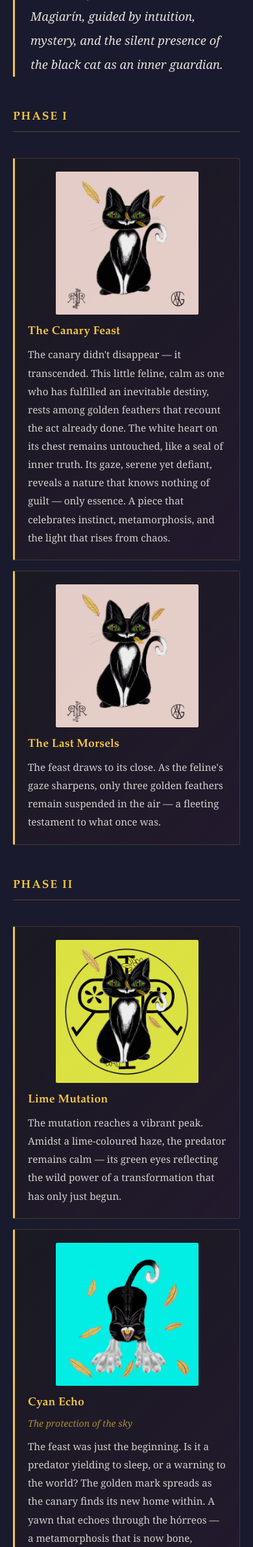
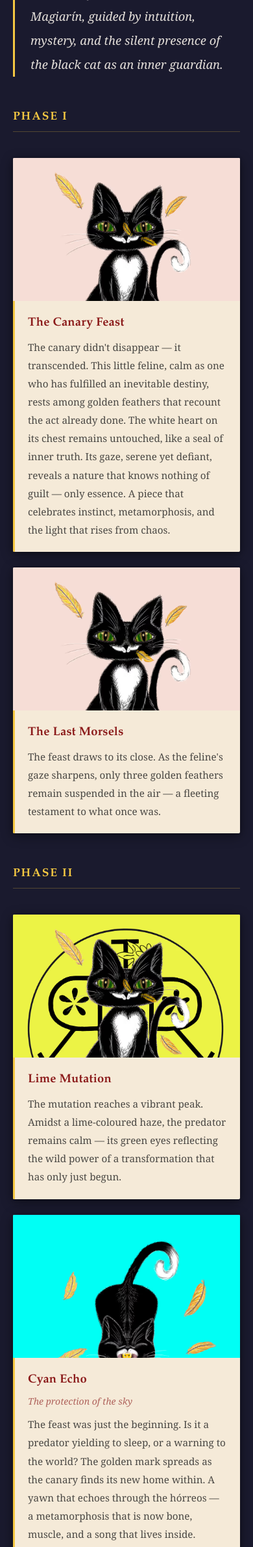
Before and after one commit to RiviaMagiarin/rivia-magiarin, a Flask app: page /canary-feast in a window 390 px wide. Shown: the part 997-3377 px from the top of the page at 65% size. Run offline with Flask 3, Linux system fonts and the light colour scheme.

Commit message:
Fix: Canary Feast: gallery-style layout with paper cards and trilingual content

```diff
--- a/static/css/style.css
+++ b/static/css/style.css
@@ -873,7 +873,7 @@ nav .nav-lang a.active {
 }
 
 .canary-content {
-  max-width: 860px;
+  max-width: 900px;
   margin: 0 auto;
   padding: 5rem 2.5rem 6rem;
   display: flex;
@@ -905,60 +905,65 @@ nav .nav-lang a.active {
   list-style: none;
   display: flex;
   flex-direction: column;
-  gap: 1rem;
+  gap: 1.5rem;
 }
 .canary-phase__item {
   display: flex;
-  align-items: flex-start;
-  gap: 1.5rem;
-  background: linear-gradient(135deg, rgba(26, 26, 26, 0.55) 0%, rgba(139, 26, 26, 0.08) 100%);
-  border: 1px solid rgba(245, 200, 66, 0.18);
-  border-left: 3px solid #f5c842;
+  align-items: stretch;
+  gap: 0;
+  background-color: #f5ead8;
   border-radius: 2px;
-  padding: 1.5rem 1.75rem;
-  transition: border-left-color 0.2s ease, background 0.2s ease;
+  overflow: hidden;
+  box-shadow: 0 4px 18px rgba(0, 0, 0, 0.45), 0 1px 4px rgba(0, 0, 0, 0.25);
+  transition: box-shadow 0.25s ease, transform 0.2s ease;
 }
 .canary-phase__item:nth-child(even) {
   flex-direction: row-reverse;
 }
 .canary-phase__item:hover {
-  border-left-color: #8b1a1a;
-  background: linear-gradient(135deg, rgba(26, 26, 26, 0.65) 0%, rgba(139, 26, 26, 0.15) 100%);
+  box-shadow: 0 8px 32px rgba(0, 0, 0, 0.55), 0 2px 8px rgba(0, 0, 0, 0.3);
+  transform: translateY(-2px);
 }
 .canary-phase__item h3 {
   font-family: "Palatino Linotype", serif;
-  font-size: 1.1rem;
-  color: #f5c842;
+  font-size: 1.15rem;
+  color: #8b1a1a;
   margin-bottom: 0.45rem;
   letter-spacing: 0.01em;
 }
 .canary-phase__item p {
   font-size: 0.95rem;
   line-height: 1.85;
-  color: rgba(245, 240, 232, 0.85);
+  color: rgba(26, 26, 26, 0.78);
 }
 .canary-phase__img {
-  width: 180px;
+  width: 200px;
   flex-shrink: 0;
-  border-radius: 2px;
   -o-object-fit: cover;
      object-fit: cover;
   display: block;
-  opacity: 0.92;
-  transition: opacity 0.25s ease, transform 0.25s ease;
+  transition: opacity 0.25s ease;
 }
 .canary-phase__img:hover {
-  opacity: 1;
-  transform: scale(1.02);
+  opacity: 0.92;
 }
 .canary-phase__text {
   flex: 1;
+  padding: 1.75rem 2rem;
+  display: flex;
+  flex-direction: column;
+  justify-content: center;
+  border-left: 3px solid #f5c842;
+}
+.canary-phase__item:nth-child(even) .canary-phase__text {
+  border-left: none;
+  border-right: 3px solid #f5c842;
 }
 .canary-phase__tagline {
   display: block;
   font-style: italic;
   font-size: 0.88rem;
-  color: rgba(245, 200, 66, 0.65);
+  color: rgba(139, 26, 26, 0.65);
   margin-bottom: 0.6rem;
 }
 
@@ -1061,18 +1066,21 @@ nav .nav-lang a.active {
     padding: 2.5rem 1.25rem 4rem;
     gap: 3rem;
   }
-  .canary-phase__item {
-    flex-direction: column;
-    gap: 0.75rem;
-    padding: 1.25rem;
-  }
+  .canary-phase__item,
   .canary-phase__item:nth-child(even) {
     flex-direction: column;
   }
   .canary-phase__img {
     width: 100%;
-    max-width: 220px;
-    align-self: center;
+    max-width: 100%;
+    height: 220px;
+    -o-object-position: center top;
+       object-position: center top;
+  }
+  .canary-phase__text {
+    border-left: 3px solid #f5c842 !important;
+    border-right: none !important;
+    padding: 1.25rem;
   }
   .canary-cta__btn {
     width: 100%;
--- a/static/sass/partials/_canary.scss
+++ b/static/sass/partials/_canary.scss
@@ -1,5 +1,6 @@
 @use 'base' as *;
 
+// ─── Hero ────────────────────────────────────────────────────────────────────
 .canary-hero {
     position: relative;
     width: 100%;
@@ -9,7 +10,6 @@
     align-items: center;
     justify-content: center;
 
-    // overlay gradiente oscuro sobre la imagen
     &::after {
         content: '';
         position: absolute;
@@ -39,7 +39,7 @@
         z-index: 2;
         font-family: $font-title;
         font-size: clamp(1.9rem, 5vw, 3.6rem);
-        color: $cozy-cream;
+        color: $canary-cream;
         text-align: center;
         letter-spacing: 0.07em;
         text-shadow:
@@ -52,7 +52,7 @@
 
 // ─── Contenedor del artículo ──────────────────────────────────────────────────
 .canary-content {
-    max-width: 860px;
+    max-width: 900px;
     margin: 0 auto;
     padding: 5rem 2.5rem 6rem;
     display: flex;
@@ -91,41 +91,37 @@
         list-style: none;
         display: flex;
         flex-direction: column;
-        gap: 1rem;
+        gap: 1.5rem;
     }
 
+    // ── Tarjeta estilo galería en papel ───────────────────────────────────────
     &__item {
         display: flex;
-        align-items: flex-start;
-        gap: 1.5rem;
-        background: linear-gradient(
-            135deg,
-            rgba($canary-black, 0.55) 0%,
-            rgba($canary-red, 0.08) 100%
-        );
-        border: 1px solid rgba($canary-yellow, 0.18);
-        border-left: 3px solid $canary-yellow;
+        align-items: stretch;
+        gap: 0;
+        background-color: #f5ead8;
         border-radius: 2px;
-        padding: 1.5rem 1.75rem;
-        transition: border-left-color 0.2s ease, background 0.2s ease;
+        overflow: hidden;
+        box-shadow:
+            0 4px 18px rgba(0, 0, 0, 0.45),
+            0 1px 4px rgba(0, 0, 0, 0.25);
+        transition: box-shadow 0.25s ease, transform 0.2s ease;
 
         &:nth-child(even) {
             flex-direction: row-reverse;
         }
 
         &:hover {
-            border-left-color: $canary-red;
-            background: linear-gradient(
-                135deg,
-                rgba($canary-black, 0.65) 0%,
-                rgba($canary-red, 0.15) 100%
-            );
+            box-shadow:
+                0 8px 32px rgba(0, 0, 0, 0.55),
+                0 2px 8px rgba(0, 0, 0, 0.3);
+            transform: translateY(-2px);
         }
 
         h3 {
             font-family: $font-title;
-            font-size: 1.1rem;
-            color: $canary-yellow;
+            font-size: 1.15rem;
+            color: $canary-red;
             margin-bottom: 0.45rem;
             letter-spacing: 0.01em;
         }
@@ -133,34 +129,45 @@
         p {
             font-size: 0.95rem;
             line-height: 1.85;
-            color: rgba($canary-cream, 0.85);
+            color: rgba($canary-black, 0.78);
         }
     }
 
+    // ── Imagen integrada sin bordes ───────────────────────────────────────────
     &__img {
-        width: 180px;
+        width: 200px;
         flex-shrink: 0;
-        border-radius: 2px;
         object-fit: cover;
         display: block;
-        opacity: 0.92;
-        transition: opacity 0.25s ease, transform 0.25s ease;
+        transition: opacity 0.25s ease;
 
         &:hover {
-            opacity: 1;
-            transform: scale(1.02);
+            opacity: 0.92;
         }
     }
 
+    // ── Texto con padding propio ──────────────────────────────────────────────
     &__text {
         flex: 1;
+        padding: 1.75rem 2rem;
+        display: flex;
+        flex-direction: column;
+        justify-content: center;
+        border-left: 3px solid $canary-yellow;
+
+        // En las tarjetas invertidas el borde va a la derecha
+        .canary-phase__item:nth-child(even) & {
+            border-left: none;
+            border-right: 3px solid $canary-yellow;
+        }
     }
 
+    // ── Subtítulo itálico ─────────────────────────────────────────────────────
     &__tagline {
         display: block;
         font-style: italic;
         font-size: 0.88rem;
-        color: rgba($canary-yellow, 0.65);
+        color: rgba($canary-red, 0.65);
         margin-bottom: 0.6rem;
     }
 }
@@ -280,20 +287,22 @@
         gap: 3rem;
     }
 
-    .canary-phase__item {
+    .canary-phase__item,
+    .canary-phase__item:nth-child(even) {
         flex-direction: column;
-        gap: 0.75rem;
-        padding: 1.25rem;
-
-        &:nth-child(even) {
-            flex-direction: column;
-        }
     }
 
     .canary-phase__img {
         width: 100%;
-        max-width: 220px;
-        align-self: center;
+        max-width: 100%;
+        height: 220px;
+        object-position: center top;
+    }
+
+    .canary-phase__text {
+        border-left: 3px solid $canary-yellow !important;
+        border-right: none !important;
+        padding: 1.25rem;
     }
 
     .canary-cta__btn {
```
Also changed, not shown: 1 other file.
